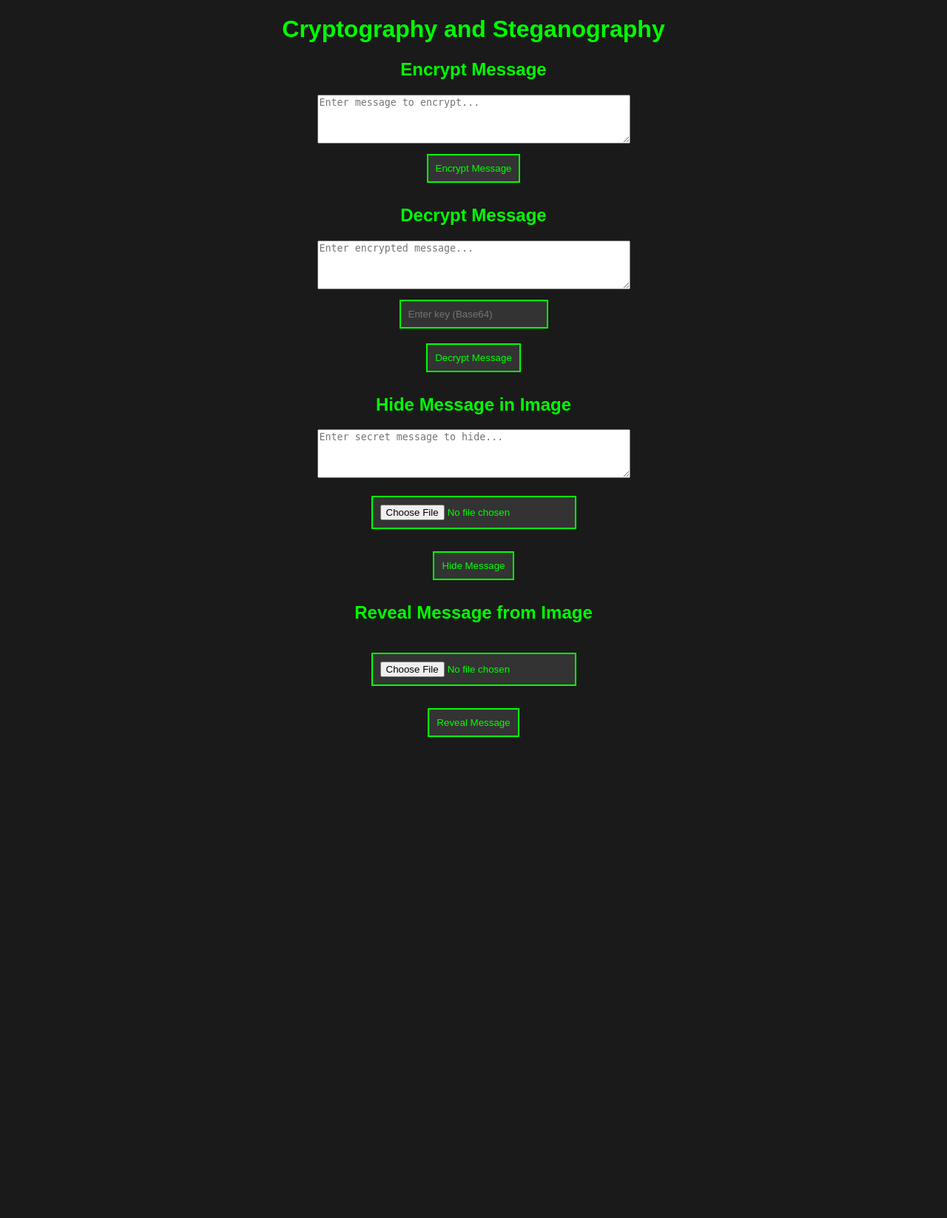
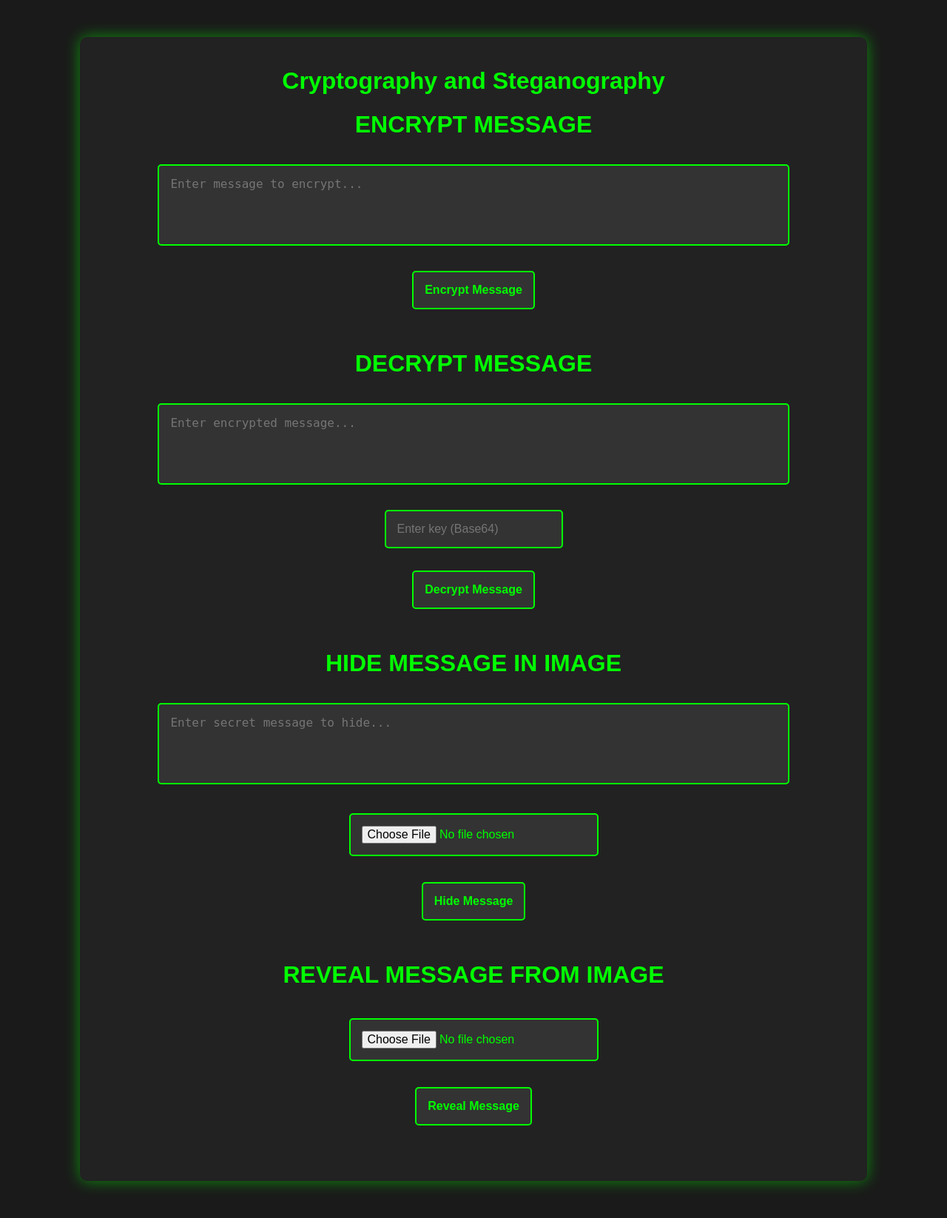
Before and after one commit to trh4ckn0n/trytounderstand, a Flask app: page / in a window 1280 px wide. Shown: the whole page at 74% size. Before the commit the page ends 996 px from the top, so only its background shows below. Run offline with Flask 3, Linux system fonts and the light colour scheme.

Commit message:
Update index.html

```diff
--- a/templates/index.html
+++ b/templates/index.html
@@ -5,28 +5,100 @@
     <meta name="viewport" content="width=device-width, initial-scale=1.0">
     <title>Cryptography and Steganography</title>
     <style>
+        /* Global Styles */
         body {
             background-color: #1a1a1a;
             color: #00ff00;
-            font-family: Arial, sans-serif;
+            font-family: 'Arial', sans-serif;
+            margin: 0;
+            padding: 0;
         }
+        h1, h2, h3, h4 {
+            color: #00ff00;
+        }
+
+        /* Container */
         .container {
             width: 80%;
-            margin: 0 auto;
+            margin: 50px auto;
             text-align: center;
+            padding: 20px;
+            background-color: #222;
+            border-radius: 10px;
+            box-shadow: 0 0 20px rgba(0, 255, 0, 0.5);
         }
-        input, button {
-            margin: 10px 0;
-            padding: 10px;
+
+        /* Form Elements */
+        input, textarea, button {
+            margin: 15px 0;
+            padding: 15px;
             border: 2px solid #00ff00;
             background-color: #333;
             color: #00ff00;
+            font-size: 1rem;
+            border-radius: 5px;
+            transition: all 0.3s ease;
         }
+
         input[type="file"] {
             margin: 20px 0;
         }
+
+        input:focus, textarea:focus, button:hover {
+            background-color: #444;
+            border-color: #00cc00;
+            transform: scale(1.05);
+        }
+
+        textarea {
+            width: 80%;
+            resize: none;
+        }
+
+        button {
+            cursor: pointer;
+            font-weight: bold;
+            transition: background-color 0.3s ease;
+        }
+
+        button:active {
+            background-color: #00cc00;
+        }
+
+        /* Output Section */
         .output {
             margin-top: 20px;
+            padding: 10px;
+            background-color: #333;
+            border: 2px solid #00ff00;
+            border-radius: 5px;
+            box-shadow: 0 0 10px rgba(0, 255, 0, 0.5);
+        }
+
+        .output img {
+            border: 2px solid #00ff00;
+            margin-top: 10px;
+            border-radius: 10px;
+            box-shadow: 0 0 10px rgba(0, 255, 0, 0.5);
+        }
+
+        /* Flexbox for Better Layout */
+        .output p, .output h3, .output h4 {
+            font-size: 1.2rem;
+        }
+
+        /* Add some spacing between sections */
+        section {
+            margin-bottom: 40px;
+        }
+
+        /* Styling for individual sections */
+        .section-header {
+            font-size: 2rem;
+            font-weight: bold;
+            text-transform: uppercase;
+            margin-bottom: 20px;
+            color: #00ff00;
         }
     </style>
 </head>
@@ -34,7 +106,8 @@
     <div class="container">
         <h1>Cryptography and Steganography</h1>
 
-        <h2>Encrypt Message</h2>
+        <section>
+            <div class="section-header">Encrypt Message</div>
             <form method="POST" action="/encrypt">
                 <textarea name="message" rows="4" cols="50" placeholder="Enter message to encrypt..."></textarea><br>
                 <button type="submit">Encrypt Message</button>
@@ -48,8 +121,10 @@
                 <p>{{ key }}</p>
             </div>
             {% endif %}
+        </section>
 
-        <h2>Decrypt Message</h2>
+        <section>
+            <div class="section-header">Decrypt Message</div>
             <form method="POST" action="/decrypt">
                 <textarea name="encrypted_message" rows="4" cols="50" placeholder="Enter encrypted message..."></textarea><br>
                 <input type="text" name="key" placeholder="Enter key (Base64)"><br>
@@ -62,8 +137,10 @@
                 <p>{{ decrypted_message }}</p>
             </div>
             {% endif %}
+        </section>
 
-        <h2>Hide Message in Image</h2>
+        <section>
+            <div class="section-header">Hide Message in Image</div>
             <form method="POST" action="/steg/hide" enctype="multipart/form-data">
                 <textarea name="steg_message" rows="4" cols="50" placeholder="Enter secret message to hide..."></textarea><br>
                 <input type="file" name="image" accept="image/*"><br>
@@ -76,8 +153,10 @@
                 <img src="{{ steg_image }}" alt="Hidden Image" width="300">
             </div>
             {% endif %}
+        </section>
 
-        <h2>Reveal Message from Image</h2>
+        <section>
+            <div class="section-header">Reveal Message from Image</div>
             <form method="POST" action="/steg/reveal" enctype="multipart/form-data">
                 <input type="file" name="steg_image" accept="image/*"><br>
                 <button type="submit">Reveal Message</button>
@@ -89,6 +168,7 @@
                 <p>{{ hidden_message }}</p>
             </div>
             {% endif %}
+        </section>
     </div>
 </body>
 </html>
```
Lines whose indentation alone changed are shown as unchanged.
